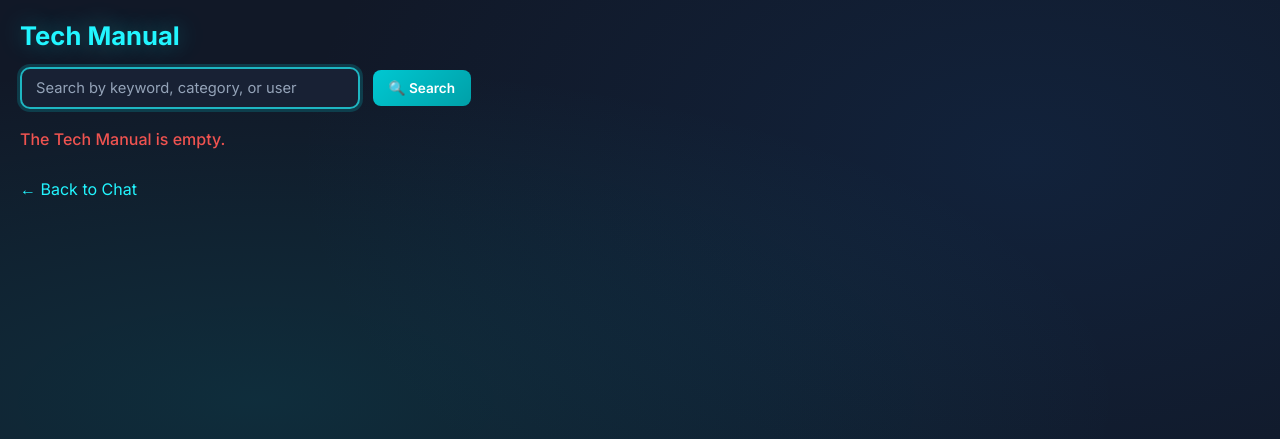
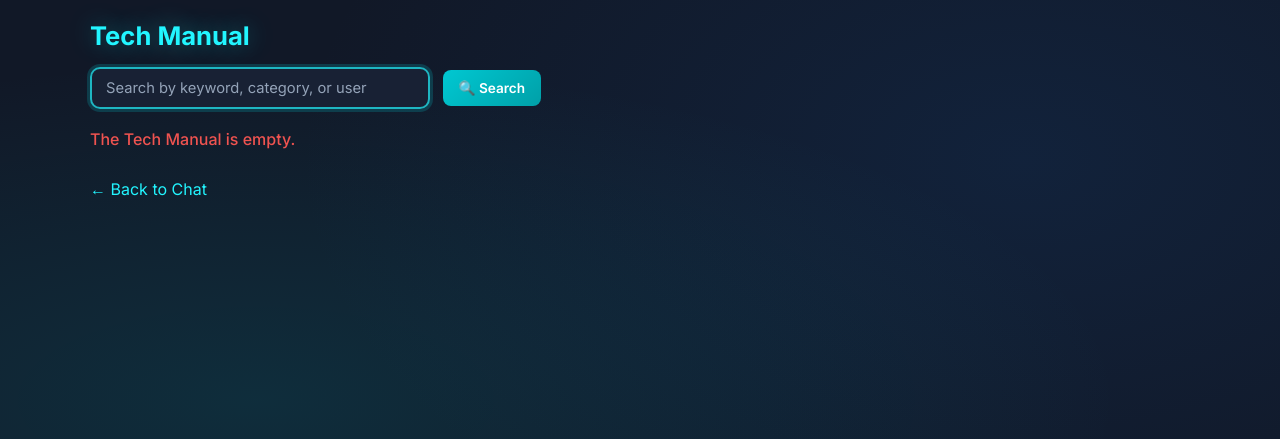
Before and after one commit to tvpian/Intra-Chat, a Flask app: page /manual in a window 1280 px wide. Shown: the top 439 px of the page. Run offline with Flask 3, Linux system fonts and the light colour scheme; the visitor is signed in with stand-in values (Sample User, id 1).

Commit message:
Center Tech Manual content; re-capture README screenshots at consistent width
- Wrap manual page content in a centered max-width container so the
  interaction zone no longer hugs the left with empty space on the right
- Re-shoot the original login/chat/history/manual/braindump/notifications
  screenshots at a uniform 1360px @2x viewport with fresh demo data so the
  app content reads as centered and polished in the README

```diff
--- a/templates/manual.html
+++ b/templates/manual.html
@@ -17,6 +17,10 @@
       color: #f1f5f9;
       padding: 20px;
       min-height: 100vh;
+    }
+    .wrap {
+      max-width: 1100px;
+      margin: 0 auto;
     }
     h1 {
       color: #22f5ff;
@@ -111,6 +115,7 @@
   </style>
 </head>
 <body>
+  <div class="wrap">
   <h1>Tech Manual</h1>
 
   <!-- Search form -->
@@ -162,5 +167,6 @@
   <p style="margin-top:30px;">
     <a href="{{ url_for('index') }}" style="color:#22f5ff;">← Back to Chat</a>
   </p>
+  </div>
 </body>
 </html>
```
Also changed, not shown: 6 other files.
